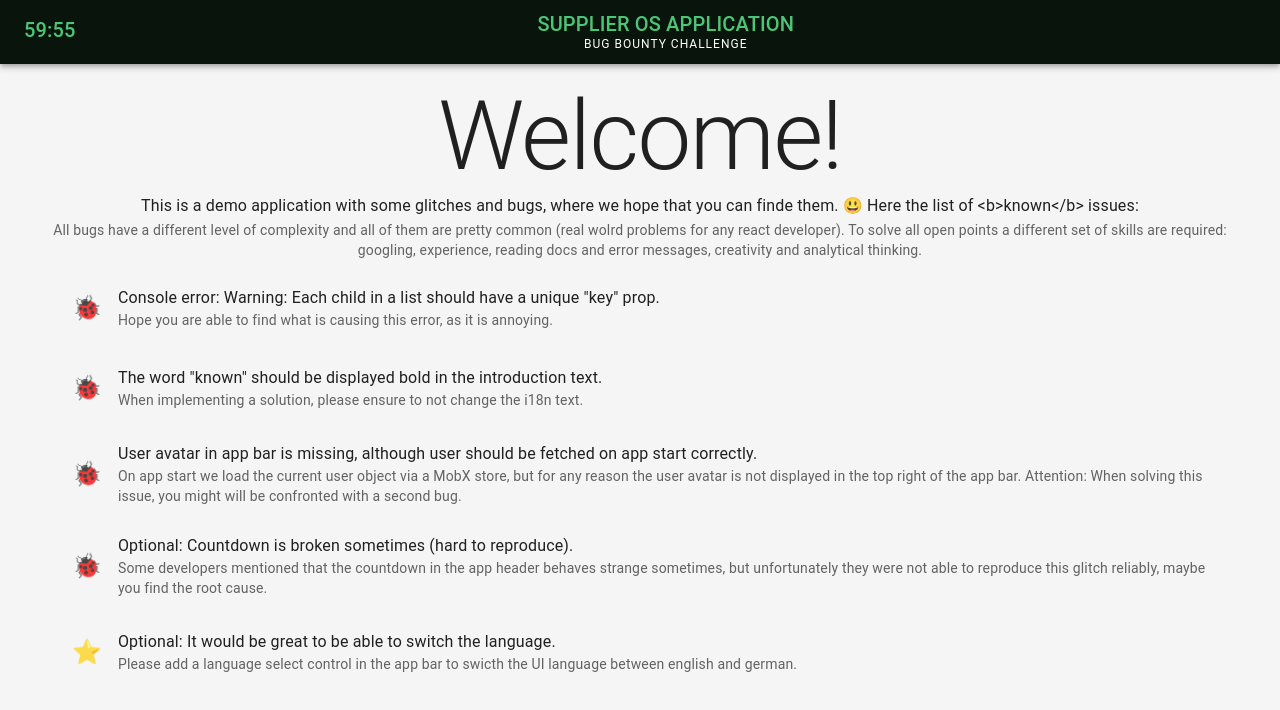
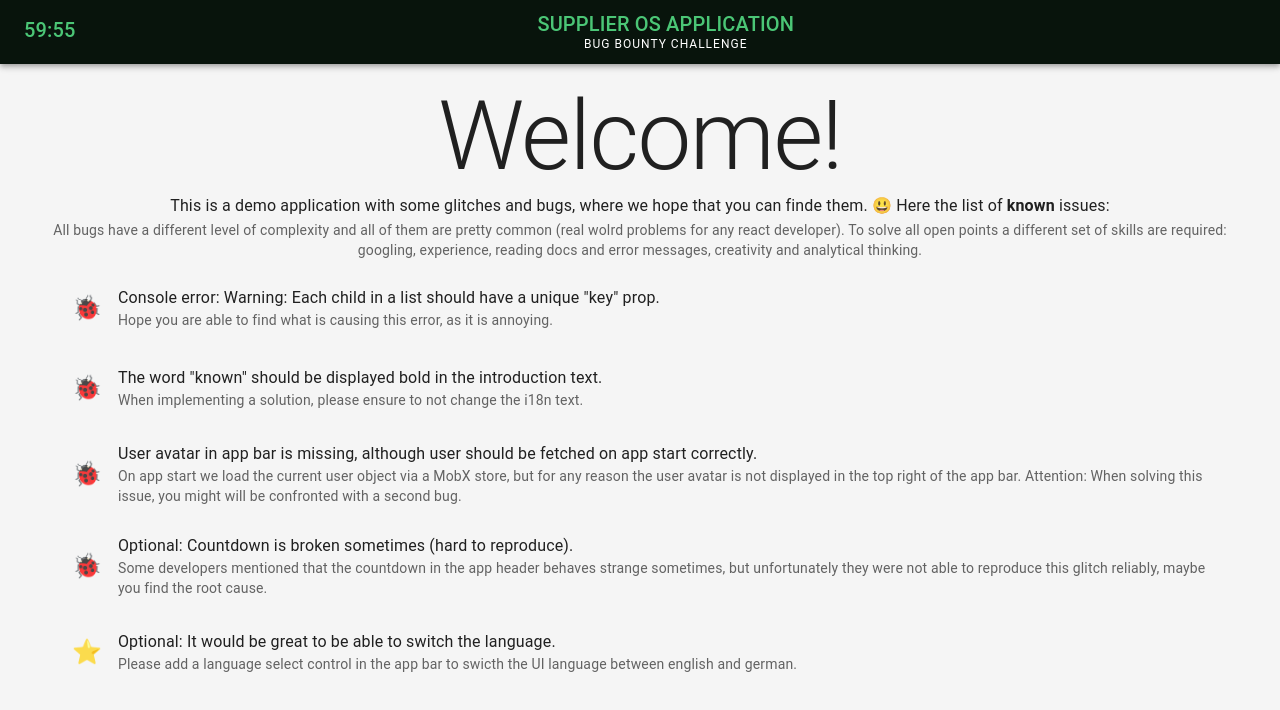
Before and after one commit to KevinMaikath/osapiens-bug-bounty-challenge, a React (Create React App) app: page / in a window 1280 px wide. Shown: the top 710 px of the page. Built offline with nearby package versions, Linux system fonts and the light colour scheme.

Commit message:
fix: bug 2

```diff
--- a/src/i18n/i18n.tsx
+++ b/src/i18n/i18n.tsx
@@ -1,6 +1,6 @@
 import i18n from "i18next";
 import { cloneDeep } from "lodash";
-import { initReactI18next } from "react-i18next";
+import { initReactI18next, setDefaults } from "react-i18next";
 import de from "./locales/de.json";
 import en from "./locales/en.json";
 
@@ -50,4 +50,8 @@ i18n
     }
   });
 
+setDefaults({
+  transKeepBasicHtmlNodesFor: ['br', 'strong', 'i', 'p', 'b']
+});
+
 export default i18n;
--- a/src/pages/Home/index.tsx
+++ b/src/pages/Home/index.tsx
@@ -4,7 +4,7 @@ import React from "react";
 import List from "@mui/material/List";
 import ListItem from "@mui/material/ListItem";
 import ListItemText from "@mui/material/ListItemText";
-import { useTranslation } from "react-i18next";
+import { Trans, useTranslation } from "react-i18next";
 
 const Home = () => {
   const { t } = useTranslation("app");
@@ -51,7 +51,7 @@ const Home = () => {
           {t("home.welcome")}
         </Typography>
         <Typography variant="subtitle1" textAlign="center">
-          {t("home.intro")}{" "}
+          <Trans i18nKey="home.intro" />
         </Typography>
         <Typography variant="body2" textAlign="center" color="textSecondary">
           {t("home.sidenote")}
```
Also changed, not shown: 1 other file (tests, documents, lock files or other folders).
